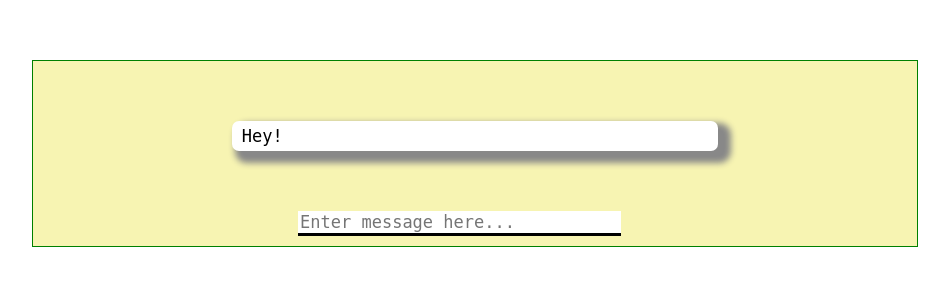
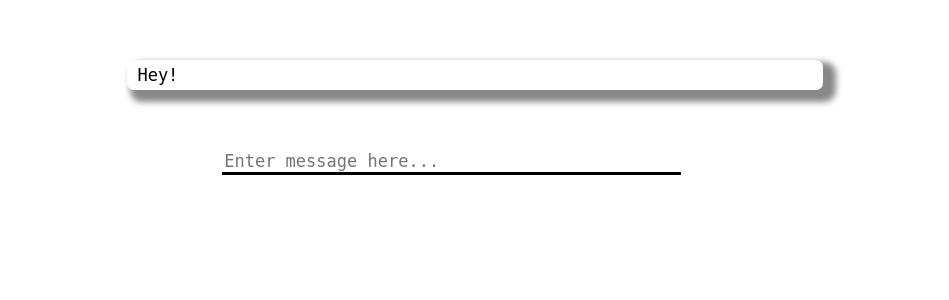
Before and after one commit to Ilovejam/bune, a Flask app: page / in a window 1280 px wide. Shown: the top 300 px of the page, without its empty margins (165-1114 px from the left). Run offline with Flask 2, Linux system fonts and the light colour scheme; some libraries are stand-ins or nearby versions.

Commit message:
update background

```diff
--- a/templates/index.html
+++ b/templates/index.html
@@ -74,17 +74,7 @@
         right: 0;
         width: 300px;
       }
-      .boxed {
-        margin-left: auto;
-        margin-right: auto;
-        width: 70%;
-        margin-top: 60px;
-        border: 1px solid green;
-        background-color: #f7f4b2;
-      }
-      .box {
-        border: 2px solid black;
-      }
+
     </style>
   </head>
   <body>
```
